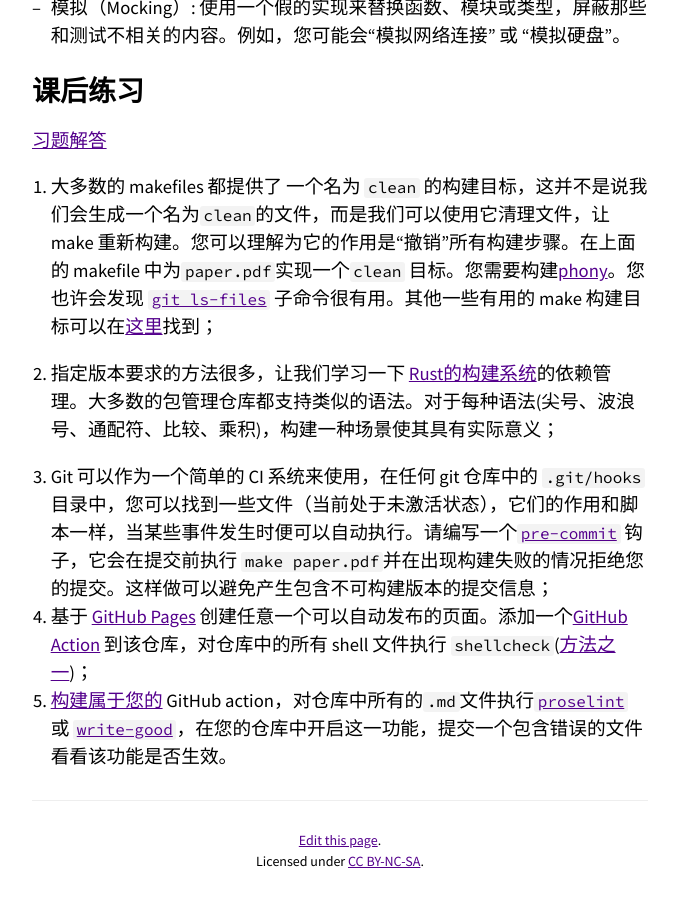
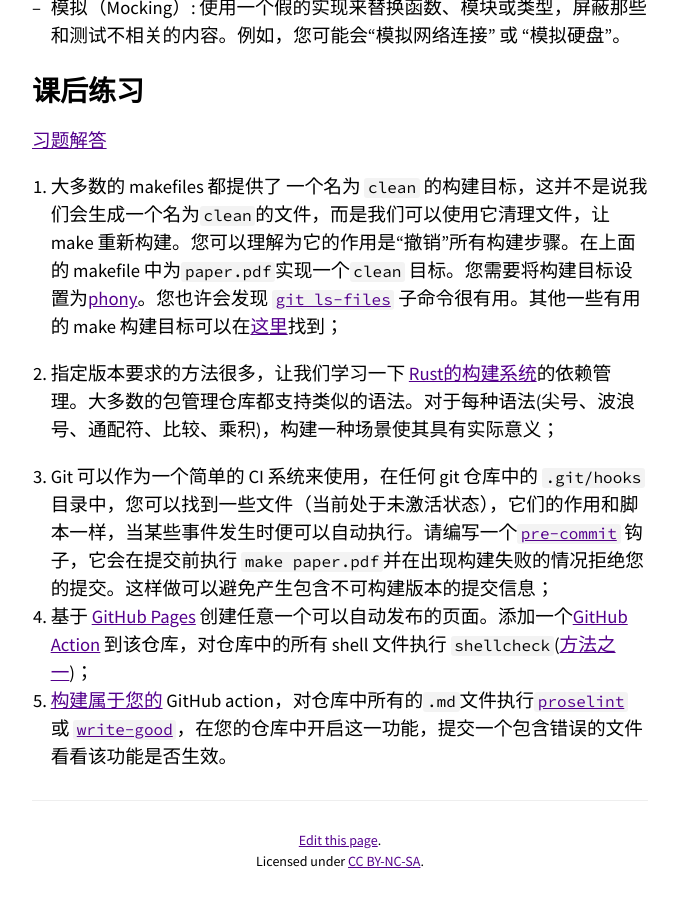
Before and after one commit to missing-semester-cn/missing-semester-cn.github.io, a Jekyll site: the page built from _2020/metaprogramming.md, in a window 1280 px wide and 900 px high, scrolled down 5856 px. Shown: the whole window, without its empty margins (300-978 px from the left). Built offline with Jekyll 4.4.1, drawn with Linux system fonts in a browser that asks for light colours.

Commit message:
修改翻译问题

```diff
--- a/_2020/metaprogramming.md
+++ b/_2020/metaprogramming.md
@@ -149,7 +149,7 @@ pdflatex paper.tex
 
 # 课后练习
 [习题解答]({{site.url}}/{{site.solution_url}}/{{page.solution.url}})
- 1. 大多数的 makefiles 都提供了 一个名为 `clean` 的构建目标，这并不是说我们会生成一个名为`clean`的文件，而是我们可以使用它清理文件，让 make 重新构建。您可以理解为它的作用是“撤销”所有构建步骤。在上面的 makefile 中为`paper.pdf`实现一个`clean` 目标。您需要构建[phony](https://www.gnu.org/software/make/manual/html_node/Phony-Targets.html)。您也许会发现 [`git ls-files`](https://git-scm.com/docs/git-ls-files) 子命令很有用。其他一些有用的 make 构建目标可以在[这里](https://www.gnu.org/software/make/manual/html_node/Standard-Targets.html#Standard-Targets)找到；
+ 1. 大多数的 makefiles 都提供了 一个名为 `clean` 的构建目标，这并不是说我们会生成一个名为`clean`的文件，而是我们可以使用它清理文件，让 make 重新构建。您可以理解为它的作用是“撤销”所有构建步骤。在上面的 makefile 中为`paper.pdf`实现一个`clean` 目标。您需要将构建目标设置为[phony](https://www.gnu.org/software/make/manual/html_node/Phony-Targets.html)。您也许会发现 [`git ls-files`](https://git-scm.com/docs/git-ls-files) 子命令很有用。其他一些有用的 make 构建目标可以在[这里](https://www.gnu.org/software/make/manual/html_node/Standard-Targets.html#Standard-Targets)找到；
 
  2. 指定版本要求的方法很多，让我们学习一下 [Rust的构建系统](https://doc.rust-lang.org/cargo/reference/specifying-dependencies.html)的依赖管理。大多数的包管理仓库都支持类似的语法。对于每种语法(尖号、波浪号、通配符、比较、乘积)，构建一种场景使其具有实际意义；
 
```
